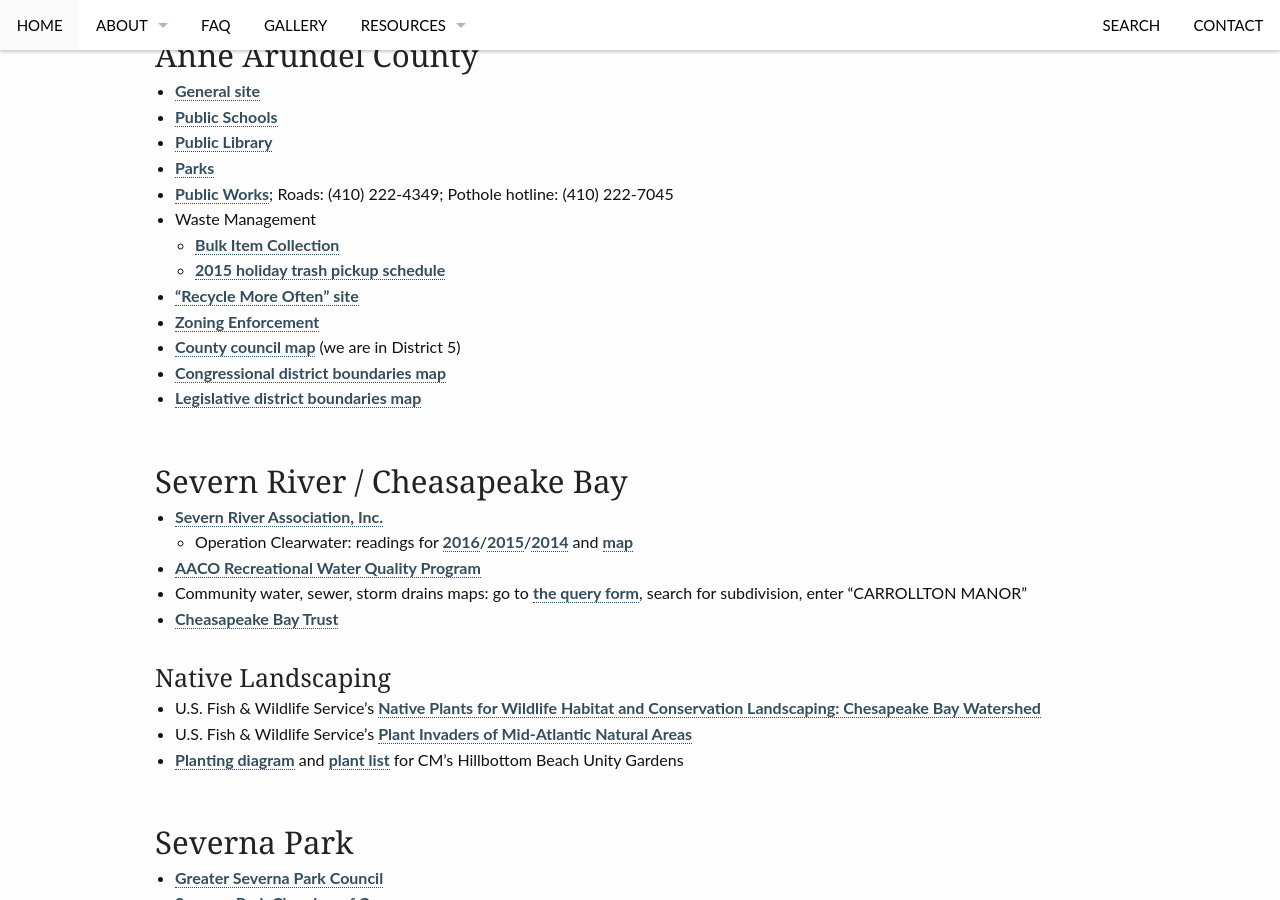
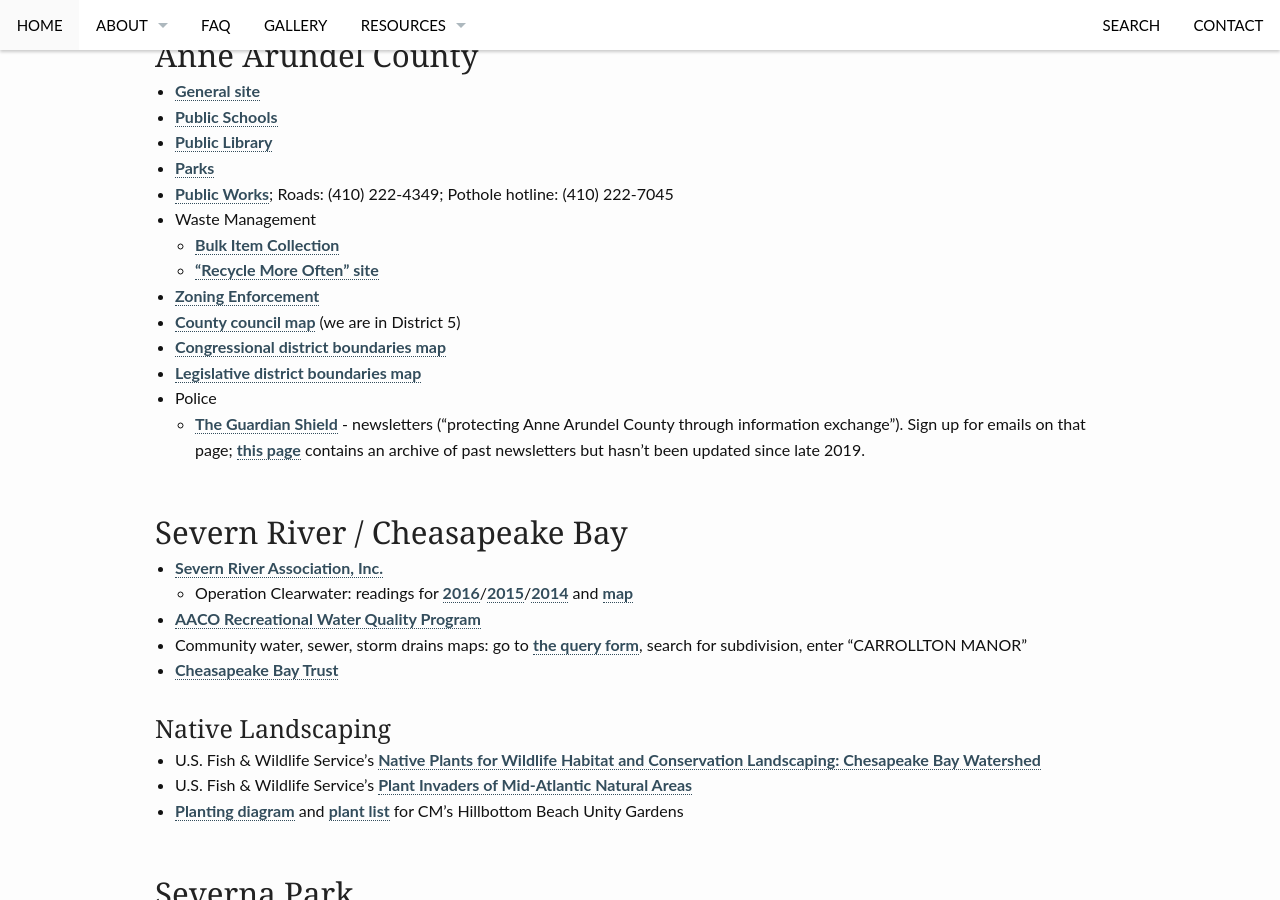
Before and after one commit to carrolltonmanor/carrolltonmanor.github.io, a Jekyll site: the page built from pages/links.md, in a window 1280 px wide and 900 px high, scrolled down 429 px. Built offline with Jekyll 4.4.1, drawn with Linux system fonts in a browser that asks for light colours.

Commit message:
updated links

```diff
--- a/pages/links.md
+++ b/pages/links.md
@@ -19,12 +19,13 @@
 * <a href="http://www.aacounty.org/dpw/Index.cfm">Public Works</a>; Roads:  (410) 222-4349; Pothole hotline:  (410) 222-7045
 * Waste Management
   * <a href="http://www.aacounty.org/DPW/WasteManagement/bulkItem.cfm">Bulk Item Collection</a>
-  * <a href="http://www.oakleighforest.org/calendar/holiday.pdf">2015 holiday trash pickup schedule</a>
-* <a href="http://www.recyclemoreoften.com">"Recycle More Often" site</a>
+  * <a href="http://www.recyclemoreoften.com">"Recycle More Often" site</a>
 * <a href="http://www.aacounty.org/IP/ZoningEnforcement/index.cfm">Zoning Enforcement</a>
 * <a href="http://www.aacounty.org/Elections/Resources/AA_County_Election_Map_2014_County_Council.pdf">County council map</a> (we are in District 5)
 * <a href="http://www.aacounty.org/Elections/Resources/AA_County_Election_Map_2014_Congressional_District_Boundary.pdf">Congressional district boundaries map </a>
 * <a href="http://www.aacounty.org/Elections/Resources/AA_County_Election_Map_2014_Legislative_District_Boundary.pdf">Legislative district boundaries map</a>
+* Police
+  * <a href="https://www.aapdguardianshield.org">The Guardian Shield</a> - newsletters ("protecting Anne Arundel County through information exchange").  Sign up for emails on that page; <a href="https://www.aapdguardianshield.org/guardian-newsletters.html">this page</a> contains an archive of past newsletters but hasn't been updated since late 2019.
 
 ## Severn River / Cheasapeake Bay
 
```
